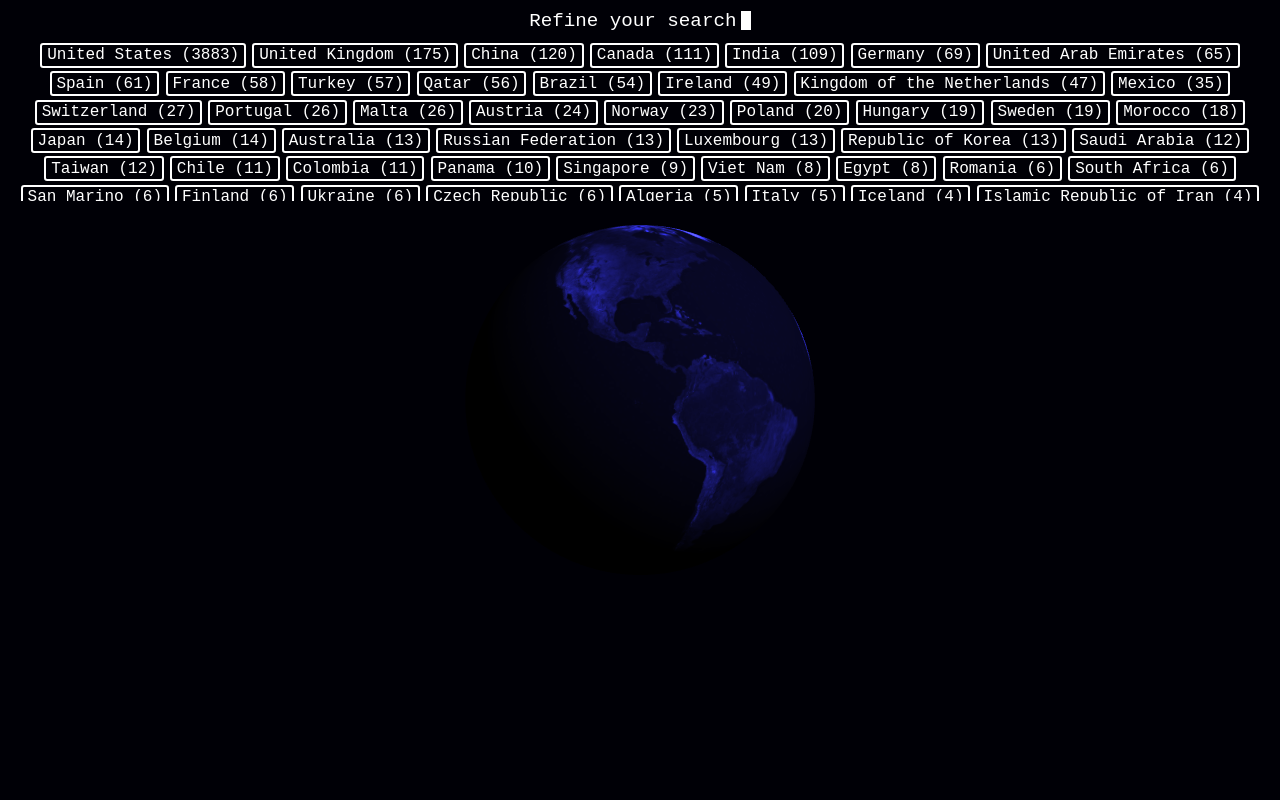
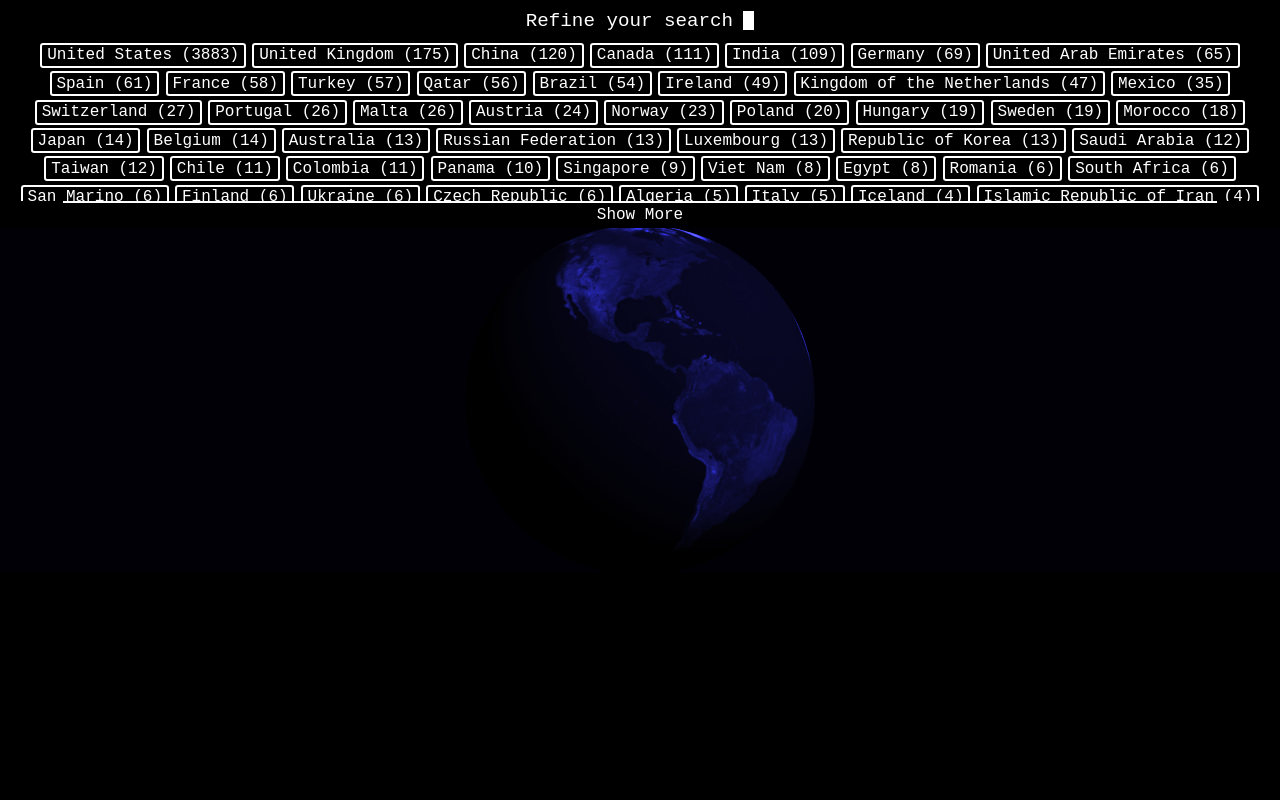
Before and after one commit to misspia/net-exports-visualizer, a React app: page / in a window 1280 px wide. Built offline with nearby package versions, Linux system fonts and the light colour scheme; a web font is replaced by a local one.

Commit message:
toggle reveal all countries

```diff
--- a/src/components/CountrySelector/CountrySelector.js
+++ b/src/components/CountrySelector/CountrySelector.js
@@ -1,4 +1,4 @@
-import React from 'react';
+import React, { useState } from 'react';
 
 import { useAppContext } from '../../hooks';
 import { ActionTypes } from '../../store';
@@ -10,6 +10,11 @@ export const CountrySelector = ({
 
 }) => {
   const { state, dispatch } = useAppContext();
+  const [isShowAll, setIsShowAll] = useState(false);
+  const onToggleButtonClick = () => {
+    setIsShowAll(v => !v);
+  }
+
   const countries = Object.keys(state.flights)
   .sort((a, b) => (
     state.flights[b].length - state.flights[a].length
@@ -29,16 +34,29 @@ export const CountrySelector = ({
 
   return (
     <S.Container>
+      <S.TagsContainer
+        isShowAll={isShowAll}
+      >
         {countries.map((country) => (
-        <S.TagContainer>
+          <S.TagContainer key={country.key}>
             <Tag
-            key={country.key}
               label={country.label}
               onClick={() => onClick(country.key)}
               active={country.key === state.filters.country}
             />
           </S.TagContainer>
         ))}
+      </S.TagsContainer>
+      <S.Line />
+      <S.ToggleButton
+        onClick={onToggleButtonClick}
+      >
+        {
+          isShowAll ?
+          'Show Less' :
+          'Show More'
+        }
+      </S.ToggleButton>
     </S.Container>
   )
 }
--- a/src/components/CountrySelector/CountrySelector.styles.js
+++ b/src/components/CountrySelector/CountrySelector.styles.js
@@ -1,15 +1,37 @@
 import styled from 'styled-components';
+import { Colors } from '../../themes';
 
 export const Container = styled.div`
+  display: flex;
+  flex-direction: column;
+  align-items: center;
+
+  width: 100%;
+`;
+export const TagsContainer = styled.div`
   display: flex;
   flex-wrap: wrap;
   justify-content: center;
 
   width: 100%;
-  max-height: 10em;
-  overflow-y: scroll;
+
+  transition: all 0.5s;
+  max-height: ${props => props.isShowAll ? 'auto' : '10em'};
+  overflow-y: ${props => props.isShowAll ? 'auto' : 'hidden'};
 `;
 
 export const TagContainer = styled.div`
   margin: 0.1em 0.2em;
 `;
+
+export const Line = styled.div`
+  border: solid 1px ${Colors.white};
+  width: 90%;
+`;
+
+export const ToggleButton = styled.div`
+  color: ${Colors.white};
+  text-align: center;
+  padding: 0.2em 0.5em;
+  cursor: pointer;
+`;
--- a/src/components/FlightTools/FlightTools.styles.js
+++ b/src/components/FlightTools/FlightTools.styles.js
@@ -9,6 +9,7 @@ export const Container = styled.div`
   width: 100%;
 
   color: ${Colors.white};
+  background-color: ${Colors.background};
 `;
 
 export const Title = styled.div`
@@ -30,8 +31,8 @@ const blink = keyframes`
 `;
 
 export const Blinker = styled.div`
-  margin-left: 0.25em;
-  width: 0.5em;
+  margin-left: 0.5em;
+  width: 0.6em;
   height: 1em;
   background-color: ${Colors.white};
 
--- a/src/themes/Colors.js
+++ b/src/themes/Colors.js
@@ -1,4 +1,5 @@
 export default {
   white: '#fff',
   black: '#000',
+  background: '#000',
 }
--- a/src/webgl/FlightManager.js
+++ b/src/webgl/FlightManager.js
@@ -7,6 +7,11 @@ export default class FlightManager {
 
     this.flights = [];
     this.group = new THREE.Group();
+    this.bbox = new THREE.Box3();
+  }
+
+  get center() {
+    return this.bbox.setFromObject(this.group).getCenter();
   }
 
   setNewFlights(flights) {
```
Lines whose indentation alone changed are shown as unchanged.
